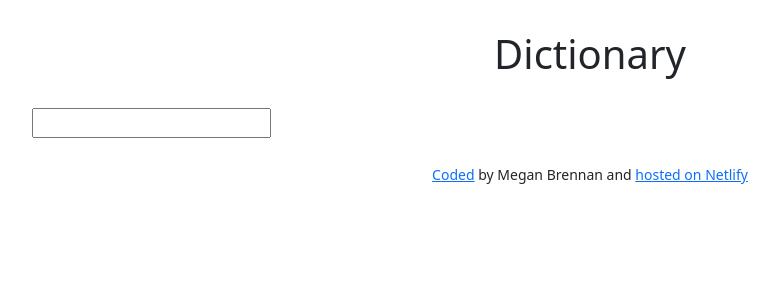
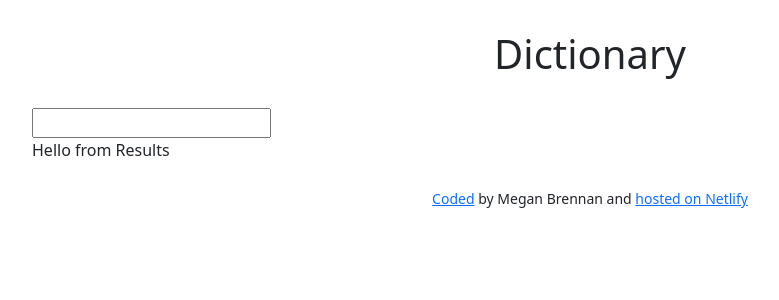
Before and after one commit to Meg-brennan/dictionary-project, a React (Create React App) app: page / in a window 1280 px wide. Shown: the top 300 px of the page, without its empty margins (50-829 px from the left). Built offline with nearby package versions, Linux system fonts and the light colour scheme.

Commit message:
incorporating api; trying to resolve modules/packages

```diff
--- a/package.json
+++ b/package.json
@@ -8,9 +8,10 @@
     "bootstrap": "^5.1.3",
     "cra-template": "1.1.2",
     "immer": "^9.0.6",
+    "joi": "^17.4.2",
     "react": "^17.0.2",
     "react-dom": "^17.0.2",
-    "react-scripts": "4.0.3",
+    "react-scripts": "^4.0.3",
     "vitals": "^0.1.2",
     "web": "0.0.2"
   },
--- a/src/Dictionary.js
+++ b/src/Dictionary.js
@@ -1,12 +1,15 @@
 import React, { useState } from "react";
 import axios from "axios";
+import Results from "./Results";
 import "./Dictionary.css";
+import { set } from "immer/dist/internal";
 
 export default function Dictionary() {
   let [keyword, setKeyword] = useState("");
+  let [results, setResults] = useState({});
 
   function handleResponse(response) {
-    console.log(response.data);
+    setResults(response.data[0]);
   }
 
   function search(event) {
@@ -26,6 +29,7 @@ export default function Dictionary() {
       <form onSubmit={search}>
         <input type="search" onChange={handleKeywordChange} />
       </form>
+      <Results results={results} />
     </div>
   );
 }
--- /dev/null
+++ b/src/Results.js
@@ -0,0 +1,5 @@
+import React from "react";
+
+export default function Results(props) {
+  return <div className="Results">Hello from Results</div>;
+}
```
Also changed, not shown: 1 other file (tests, documents, lock files or other folders).
